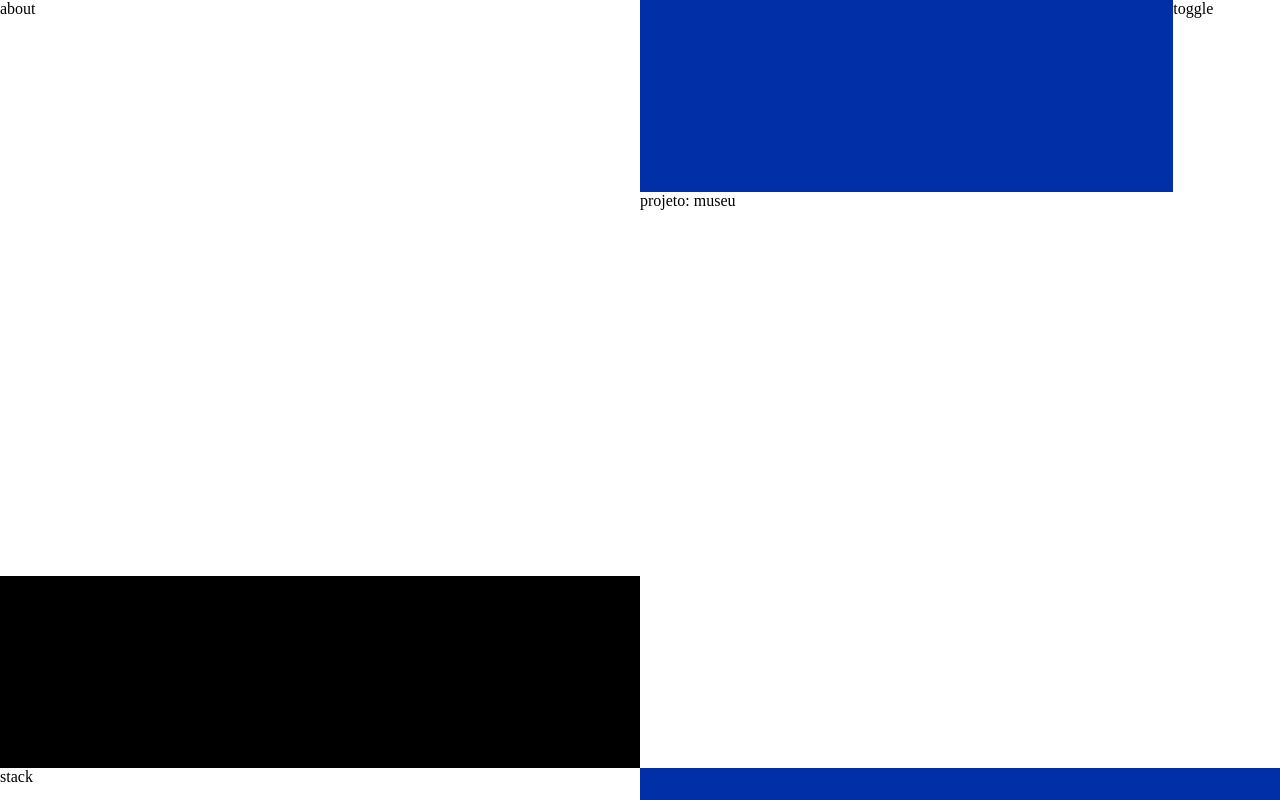
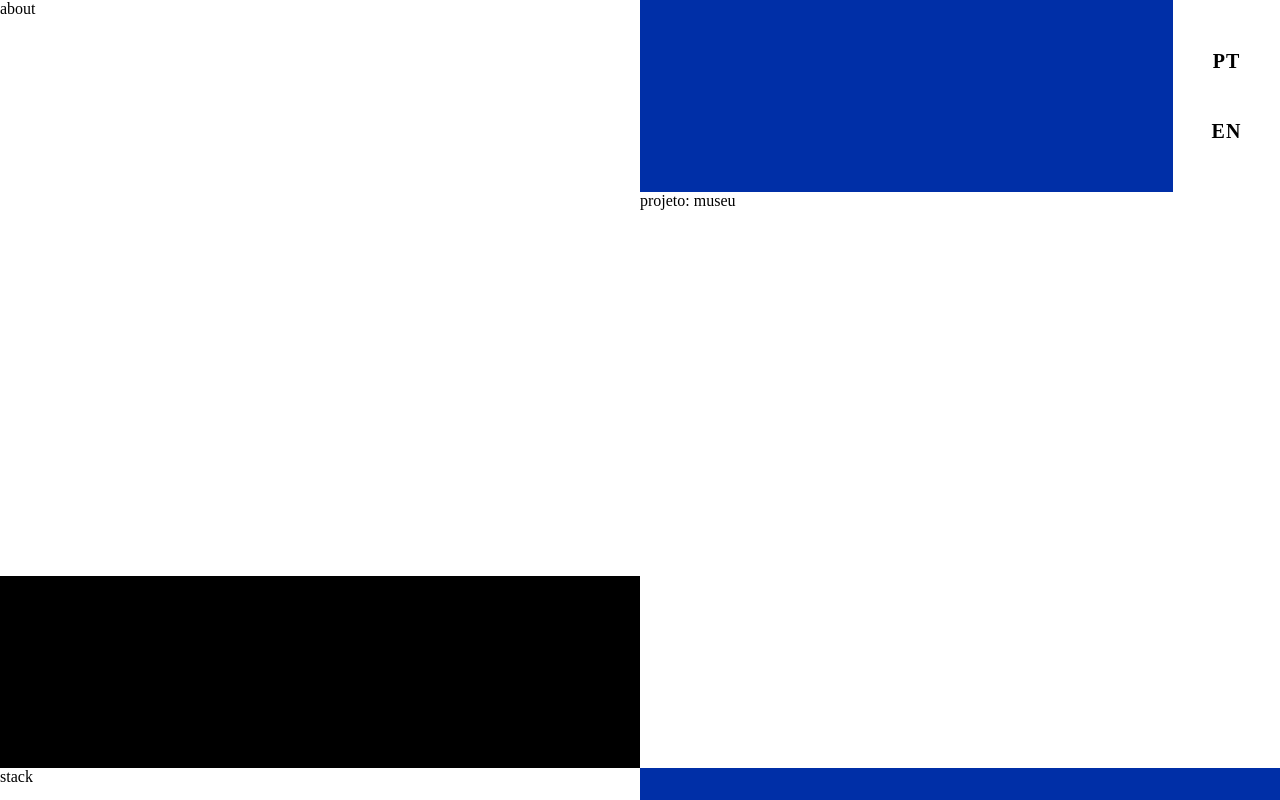
Before and after one commit to caiocastelhano/caiocastelhano-portfolio-v2, a Next.js app: page / in a window 1280 px wide. Built offline with nearby package versions, Linux system fonts and the light colour scheme; no server answers.

Commit message:
layout: add LanguageToggleBlock UI component (#20)

```diff
--- a/src/app/page.tsx
+++ b/src/app/page.tsx
@@ -4,12 +4,15 @@ import { homeBlocks } from "@/data/blocks/homeBlocks";
 import { SpacerBlock } from "@/blocks/SpacerBlock";
 import { SocialLinksBlock } from "@/blocks/SocialLinksBlock";
 import type { HomeBlock } from "@/data/blocks/types";
+import { LanguageToggleBlock } from "@/blocks/LanguageToggleBlock";
+
 
 function renderBlock(block: HomeBlock) {
   switch (block.type) {
     case "social":
       return <SocialLinksBlock />;
-
+    case "toggle":
+      return <LanguageToggleBlock currentLanguage="pt" />;
     default:
       return block.label ?? block.type;
   }
--- /dev/null
+++ b/src/blocks/LanguageToggleBlock/LanguageToggleBlock.module.css
@@ -0,0 +1,51 @@
+.container {
+  height: 100%;
+
+  display: flex;
+  align-items: center;
+  justify-content: center;
+}
+
+.toggle {
+  display: flex;
+  flex-direction: column;
+  align-items: center;
+  gap: 48px;
+}
+
+.button {
+  min-width: 64px;
+  padding: 0;
+
+  display: flex;
+  align-items: center;
+  justify-content: center;
+
+  border: 0;
+  background: transparent;
+  color: inherit;
+  cursor: pointer;
+
+  font: inherit;
+  font-size: 1.25rem;
+  font-weight: 600;
+  letter-spacing: 0.06em;
+  line-height: 1.1;
+
+  transition:
+    opacity 0.15s ease,
+    color 0.15s ease;
+}
+
+.button:hover {
+  opacity: 0.6;
+}
+
+.button:focus-visible {
+  outline: 2px solid currentColor;
+  outline-offset: 4px;
+}
+
+.active {
+  font-weight: 700;
+}
--- /dev/null
+++ b/src/blocks/LanguageToggleBlock/LanguageToggleBlock.tsx
@@ -0,0 +1,42 @@
+import styles from "./LanguageToggleBlock.module.css";
+
+type Language = "en" | "pt";
+
+type LanguageToggleBlockProps = {
+  currentLanguage: Language;
+};
+
+export function LanguageToggleBlock({
+  currentLanguage,
+}: LanguageToggleBlockProps) {
+  return (
+    <div className={styles.container}>
+      <div
+        className={styles.toggle}
+        role="group"
+        aria-label="Language selector"
+      >
+
+        <button
+          type="button"
+          className={`${styles.button} ${
+            currentLanguage === "pt" ? styles.active : ""
+          }`}
+          aria-pressed={currentLanguage === "pt"}
+        >
+          PT
+        </button>
+
+        <button
+          type="button"
+          className={`${styles.button} ${
+            currentLanguage === "en" ? styles.active : ""
+          }`}
+          aria-pressed={currentLanguage === "en"}
+        >
+          EN
+        </button>
+      </div>
+    </div>
+  );
+}
--- /dev/null
+++ b/src/blocks/LanguageToggleBlock/index.ts
@@ -0,0 +1 @@
+export { LanguageToggleBlock } from "./LanguageToggleBlock";
```
